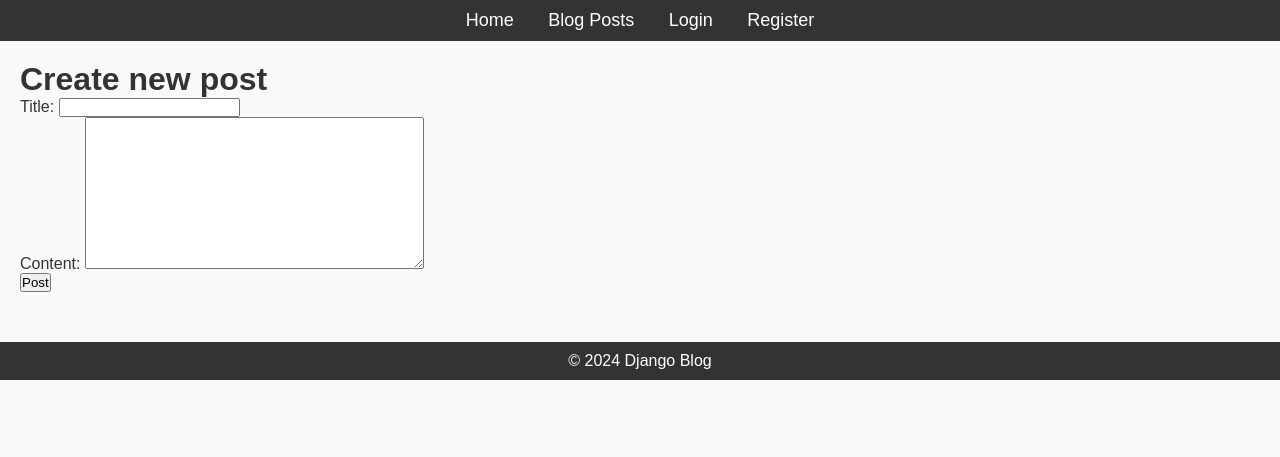
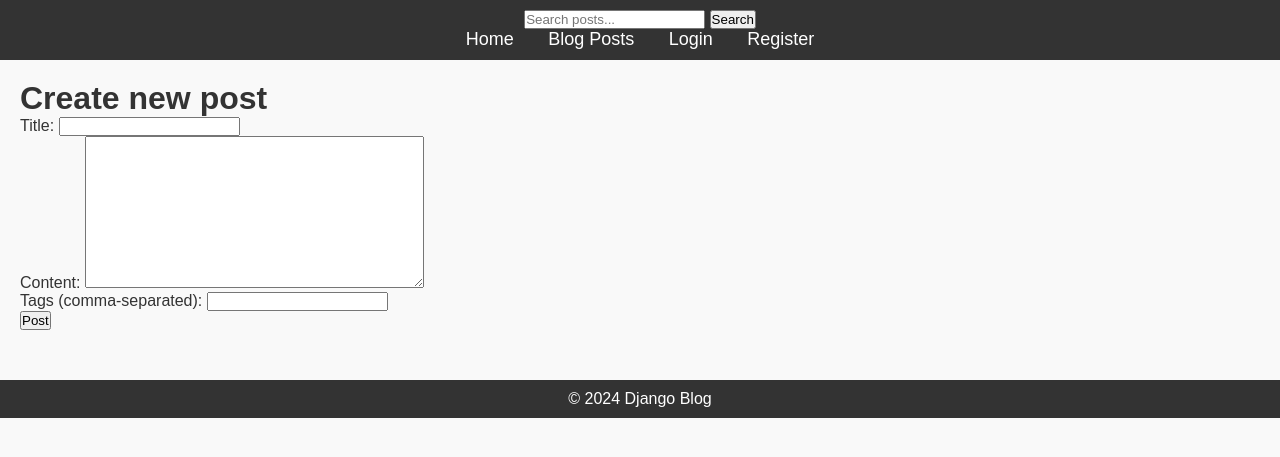
Before and after one commit to guelaoismael/Alx_DjangoLearnLab, a Django app: page /blog/post/new/ in a window 1280 px wide. Shown: the top 457 px of the page. Run offline with Django 5.2, Linux system fonts and the light colour scheme.

Commit message:
Implementing Advanced Features: Tagging and Search Functionality

```diff
--- a/django_blog/blog/models.py
+++ b/django_blog/blog/models.py
@@ -1,7 +1,10 @@
 from django.db import models
 from django.contrib.auth.models import User
+from taggit.managers import TaggableManager
 
 # Create your models here.
+class Tag(models.Model):
+  name = models.CharField(max_length=100)
 
 class Post(models.Model):
 
@@ -9,6 +12,7 @@ class Post(models.Model):
   content = models.TextField()
   published_date = models.DateTimeField(auto_now_add=True)
   author = models.ForeignKey(User, on_delete=models.CASCADE, related_name="posts")
+  tags = models.ManyToManyField(Tag, related_name="posts")
 
 
 class Comment(models.Model):
--- a/django_blog/blog/templates/blog/base.html
+++ b/django_blog/blog/templates/blog/base.html
@@ -10,13 +10,20 @@
   <body>
     <header>
       <nav>
-        <ul>
+        <div>
+          <form method="get" action="{% url 'search_posts' %}">
+            <input type="text" name="q" placeholder="Search posts...">
+            <button type="submit">Search</button>
+        </form>
+        </div>
+       <div><ul>
           <li><a href="{% url 'home' %}">Home</a></li>
           <li><a href="{% url 'posts' %}">Blog Posts</a></li>
           {% if not user.is_authenticated %} <li><a href="{% url 'login' %}">Login</a></li> {% endif %}
           {% if not user.is_authenticated %} <li><a href="{% url 'register' %}">Register</a></li> {% endif %}
           {% if user.is_authenticated %} <li><a href="{% url 'profile' %}">Profile</a></li>{% endif %}
         </ul>
+      </div>
       </nav>
     </header>
 
--- a/django_blog/blog/templates/blog/creating_post.html
+++ b/django_blog/blog/templates/blog/creating_post.html
@@ -4,6 +4,10 @@
 <form method="post">
     {% csrf_token %}
     {{ form.as_p }}
+    <div>
+        <label for="tags">Tags (comma-separated):</label>
+        <input type="text" name="tags" id="tags">
+    </div>
     <button type="submit">Post</button>
 </form>
 {% endblock content %}
--- /dev/null
+++ b/django_blog/blog/templates/blog/posts_by_tag.html
@@ -0,0 +1,6 @@
+{% for post in posts %}
+    <h3><a href="{% url 'detail-post' post.pk %}">{{ post.title }}</a></h3>
+    <p>{{ post.content|truncatewords:50 }}</p>
+{% empty %}
+    <p>No posts with this tag.</p>
+{% endfor %}
--- a/django_blog/blog/templates/blog/updating_post.html
+++ b/django_blog/blog/templates/blog/updating_post.html
@@ -4,6 +4,10 @@
 <form method="post">
     {% csrf_token %}
     {{ form.as_p }}
+    <div>
+        <label for="tags">Tags (comma-separated):</label>
+        <input type="text" name="tags" id="tags">
+    </div>
     <button type="submit">Save</button>
 </form>
 {% endblock content %}
--- a/django_blog/blog/templates/blog/viewing_post.html
+++ b/django_blog/blog/templates/blog/viewing_post.html
@@ -5,6 +5,11 @@
 <p>{{ object.content }}</p>
 
 <p>Posted by {{ object.author }} on {{ object.published_date }}</p>
+<p>Tags:
+    {% for tag in object.tags.all %}
+       <a href="{% url 'posts_by_tag' tag.id %}"> {{ tag.name }}</a>
+        {% if not forloop.last %}, {% endif %}
+    {% endfor %}
 
 <div>
     {% for comment in object.comments.all %}
--- a/django_blog/blog/urls.py
+++ b/django_blog/blog/urls.py
@@ -1,6 +1,6 @@
 from django.urls import path, reverse_lazy
 from django.contrib.auth.views import LoginView,LogoutView
-from .views import register_view,CommentDeleteView,CommentUpdateView, CommentCreateView, profile_view, CreateView, DeleteView, UpdateView, ListView, DetailView
+from .views import posts_by_tag, register_view,CommentDeleteView,CommentUpdateView, CommentCreateView, profile_view, CreateView, DeleteView, UpdateView, ListView, DetailView, search_posts
 
 urlpatterns = [
     path("login/", LoginView.as_view(template_name="blog/login.html"), name="login"),
@@ -16,4 +16,6 @@ urlpatterns = [
     path('post/<int:pk>/comments/new/', CommentCreateView.as_view(), name='add-comment'),
     path('comment/<int:pk>/update/', CommentUpdateView.as_view(), name='edit-comment'),
     path('comment/<int:pk>/delete/', CommentDeleteView.as_view(), name='delete-comment'),
+    path('search/', search_posts, name='search_posts'),
+    path('tags/<str:tag_name>/', posts_by_tag, name='posts_by_tag'),
 ]
--- a/django_blog/blog/views.py
+++ b/django_blog/blog/views.py
@@ -3,7 +3,8 @@ from .forms import PostForm, RegisterForm, UserProfileForm, CommentForm
 from django.contrib.auth.decorators import login_required
 from django.urls import reverse, reverse_lazy
 from django.views import generic
-from .models import Post, Comment
+from .models import Post, Comment, Tag
+from django.db.models import Q
 from django.contrib.auth.mixins import LoginRequiredMixin, UserPassesTestMixin
 # Create your views here.
 
@@ -44,9 +45,20 @@ class CreateView(generic.CreateView, LoginRequiredMixin):
     template_name = "blog/creating_post.html"
     success_url = reverse_lazy('posts')
 
+
     def form_valid(self, form):
+
         form.instance.author = self.request.user
-        return super().form_valid(form)
+
+        response = super().form_valid(form)
+
+        tags_input = self.request.POST.get('tags', '')
+        if tags_input:
+            # Split tags by comma, strip whitespace, and create/get each tag
+            tag_list = [Tag.objects.get_or_create(name=tag.strip())[0] for tag in tags_input.split(',')]
+            self.object.tags.set(tag_list)
+
+        return response
 
 class DetailView(generic.DetailView):
     model = Post
@@ -55,39 +67,33 @@ class DetailView(generic.DetailView):
 class UpdateView(generic.UpdateView, LoginRequiredMixin, UserPassesTestMixin):
     model = Post
 
-    fields = ["title", "content"]
+    fields = ["title", "content",]
     template_name = "blog/updating_post.html"
     success_url = reverse_lazy('posts')
 
     def form_valid(self, form):
+
         form.instance.author = self.request.user
-        return super().form_valid(form)
+
+        response = super().form_valid(form)
+
+        tags_input = self.request.POST.get('tags', '')
+        if tags_input:
+            # Split tags by comma, strip whitespace, and create/get each tag
+            tag_list = [Tag.objects.get_or_create(name=tag.strip())[0] for tag in tags_input.split(',')]
+            self.object.tags.set(tag_list)
+
+        return response
 
 class DeleteView(generic.DeleteView, LoginRequiredMixin, UserPassesTestMixin):
     model = Post
     template_name = "blog/deleting_post.html"
     success_url = reverse_lazy('posts')
 
-
-# class AddCommentView(generic.View):
-
-#     def get(self, request, post_id):
-#         post = get_object_or_404(Post, id=post_id)
-#         form = CommentForm()
-#         return render(request, 'blog/comments/add_comment.html', {'form': form, 'post': post})
-
-#     def post(self, request, post_id):
-#         post = get_object_or_404(Post, id=post_id)
-#         form = CommentForm(request.POST)
-
-#         if form.is_valid():
-#             form.instance.author = request.user
-#             form.instance.post = post
-#             form.save()
-#             return redirect('detail-post', pk=post.id)
-#         return render(request, 'blog/comments/add_comment.html', {'form': form, 'post': post})
-
-
+def posts_by_tag(request, tag_id):
+    tag = get_object_or_404(Tag, id=tag_id)
+    posts = tag.posts.all()
+    return render(request, 'posts_by_tag.html', {'tag': tag, 'posts': posts})
 
 
 class CommentListView(generic.ListView):
@@ -127,3 +133,16 @@ class CommentDeleteView(generic.DeleteView, LoginRequiredMixin, UserPassesTestMi
     def get_success_url(self):
       comment = self.get_object()
       return reverse_lazy('detail-post', kwargs={'pk': comment.post.pk})
+
+def search_posts(request):
+    query = request.GET.get('q')  # Get the search query
+    posts = Post.objects.all()
+
+    if query:
+        posts = posts.filter(
+            Q(title__icontains=query) |
+            Q(content__icontains=query) |
+            Q(tags__name__icontains=query)
+        ).distinct()
+
+    return render(request, 'blog/search_results.html', {'posts': posts, 'query': query})
```
Also changed, not shown: django_blog/blog/forms.py (+17 -2 lines), django_blog/blog/templates/blog/search_results.html (added, +8 -0 lines), django_blog/blog/migrations/0003_tag.py (added), django_blog/blog/migrations/0004_remove_tag_post_post_tags.py (added).
